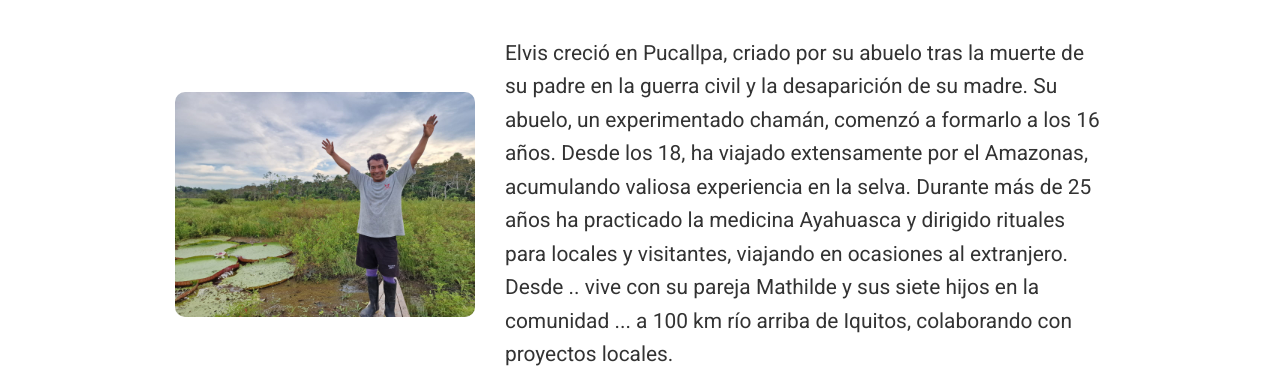
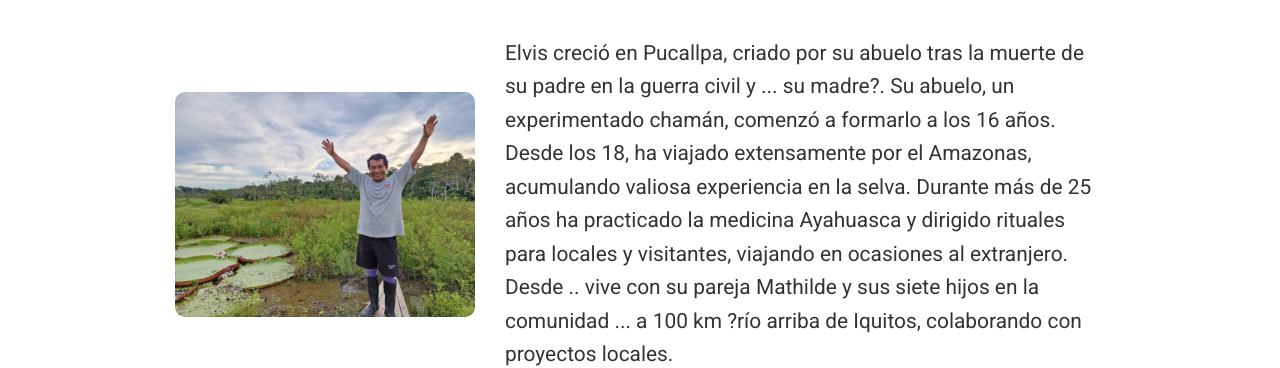
Before and after one commit to CeciliaDiesch/Elvis, a website: page captcha-backend/public/index_spanish.html in a window 1280 px wide. Shown: the part 433-801 px from the top of the page. Drawn offline with Linux system fonts and the light colour scheme.

Commit message:
small correction

```diff
--- a/captcha-backend/public/index_spanish.html
+++ b/captcha-backend/public/index_spanish.html
@@ -51,10 +51,10 @@
           <img src="assets/images/Profil.jpeg" alt="Elvis, el chamán" class="profile-img" />
           <div class="text">
             <p>
-              Elvis creció en Pucallpa, criado por su abuelo tras la muerte de su padre en la guerra civil y la desaparición de su madre. Su abuelo, un experimentado chamán, comenzó a formarlo a los
-              16 años. Desde los 18, ha viajado extensamente por el Amazonas, acumulando valiosa experiencia en la selva. Durante más de 25 años ha practicado la medicina Ayahuasca y dirigido rituales
-              para locales y visitantes, viajando en ocasiones al extranjero. Desde .. vive con su pareja Mathilde y sus siete hijos en la comunidad ... a 100 km río arriba de Iquitos, colaborando con
-              proyectos locales.
+              Elvis creció en Pucallpa, criado por su abuelo tras la muerte de su padre en la guerra civil y ... su madre?. Su abuelo, un experimentado chamán, comenzó a formarlo a los 16 años. Desde
+              los 18, ha viajado extensamente por el Amazonas, acumulando valiosa experiencia en la selva. Durante más de 25 años ha practicado la medicina Ayahuasca y dirigido rituales para locales y
+              visitantes, viajando en ocasiones al extranjero. Desde .. vive con su pareja Mathilde y sus siete hijos en la comunidad ... a 100 km ?río arriba de Iquitos, colaborando con proyectos
+              locales.
             </p>
           </div>
         </div>
```
Also changed, not shown: captcha-backend/public/index_english.html (+4 -4 lines).
